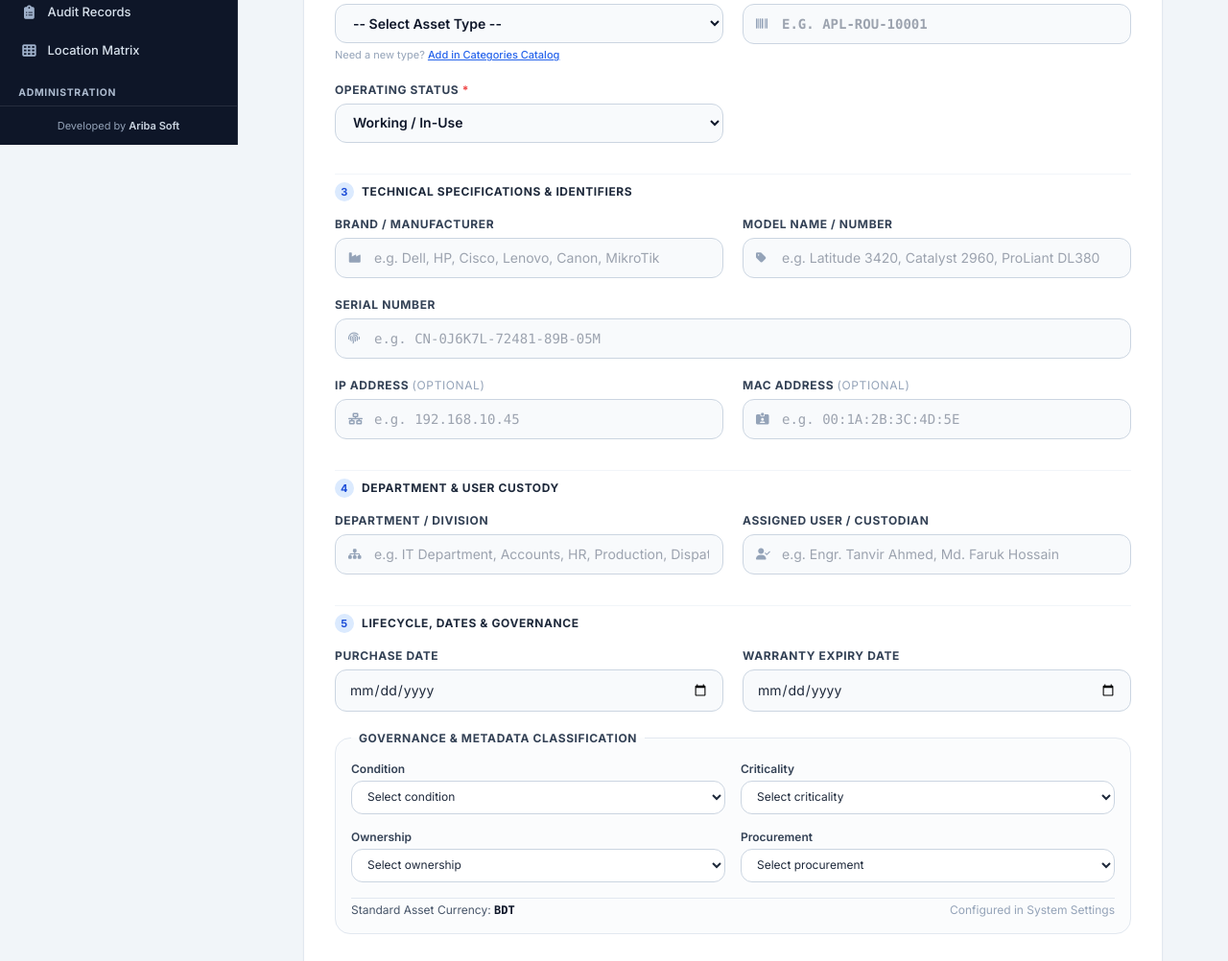
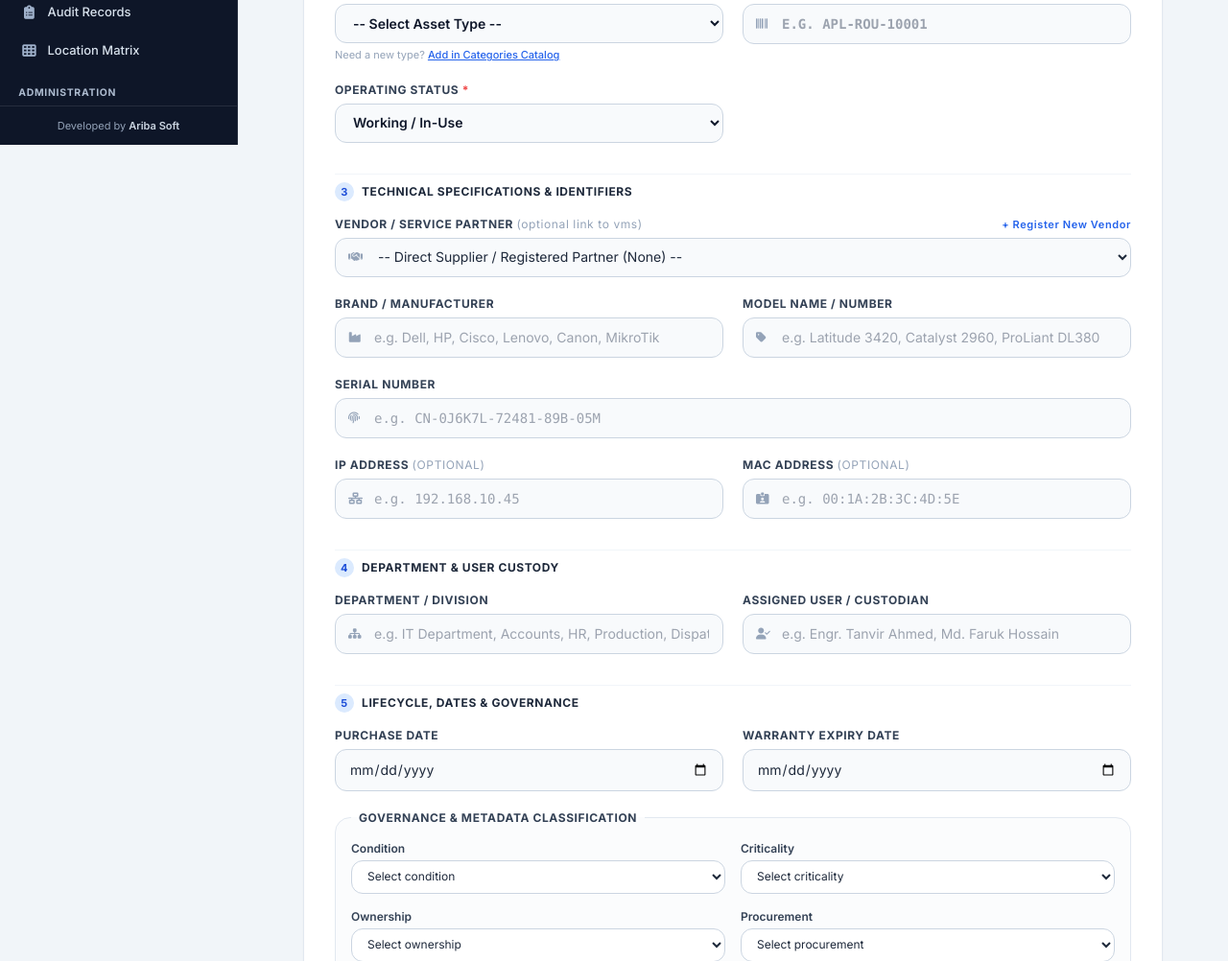
Before and after one commit to boniyeamincse/ariba-it-assets-audit, a Django app: page /assets/new/ in a window 1280 px wide. Shown: the part 649-1651 px from the top of the page at 96% size. Run offline with Django 5.2, Linux system fonts and the light colour scheme; a user stored in the database is signed in; data comes from the database, SQL or seed files in the repository; both versions use the stored data as it was after the commit; tables that the repository leaves empty hold one stand-in row (values such as "Sample post"); some libraries are stand-ins or nearby versions.

Commit message:
fix(vendors): harden VMS forms, contract expiry display, Decimal import, and integrate vendor selection in asset form & detail

```diff
--- a/apps/devices/views.py
+++ b/apps/devices/views.py
@@ -14,6 +14,7 @@ import csv
 import io
 
 from apps.devices.models import DeviceCategory, DeviceType, Asset
+from apps.vendors.models import Vendor
 from apps.locations.models import Company, Location
 from apps.accounts.access import CENTRAL_ROLES, DASHBOARD_ROUTES, role_for, roles_required, visible_locations
 from apps.common.utils import log_activity
@@ -201,6 +202,8 @@ def asset_create_or_edit_view(request, asset_id=None):
             'current_remediation': request.POST.get('remediation_plan') or getattr(asset, 'remediation_plan', 'COMPLIANT'),
             'current_seats_purchased': request.POST.get('seats_purchased') or getattr(asset, 'seats_purchased', 1),
             'current_seats_allocated': request.POST.get('seats_allocated') or getattr(asset, 'seats_allocated', 1),
+            'vendor_choices': Vendor.objects.filter(status__in=['ACTIVE', 'PREFERRED']).order_by('name'),
+            'current_vendor_ref_id': request.POST.get('vendor_ref') or (str(asset.vendor_ref_id) if asset and asset.vendor_ref_id else ''),
         }
 
     if request.method == 'POST':
@@ -308,6 +311,17 @@ def asset_create_or_edit_view(request, asset_id=None):
                 **form_context(), 'asset_tag_error': 'An issued asset tag cannot be changed.',
             }, status=400)
 
+        vendor_ref_id = request.POST.get('vendor_ref', '').strip()
+        vendor_ref = None
+        if vendor_ref_id and vendor_ref_id.isdecimal():
+            vendor_ref = Vendor.objects.filter(pk=int(vendor_ref_id)).first()
+        if not vendor_ref and vendor:
+            vendor_ref = Vendor.objects.filter(name__iexact=vendor).first()
+        elif not vendor_ref and brand:
+            vendor_ref = Vendor.objects.filter(name__iexact=brand).first()
+        if vendor_ref and not vendor:
+            vendor = vendor_ref.name
+
         try:
             is_new = asset is None
 
@@ -322,6 +336,7 @@ def asset_create_or_edit_view(request, asset_id=None):
                     model_name=model_name,
                     serial_number=serial_number,
                     vendor=vendor,
+                    vendor_ref=vendor_ref,
                     version=version,
                     license_key=license_key,
                     host_server=host_server,
@@ -358,6 +373,7 @@ def asset_create_or_edit_view(request, asset_id=None):
                 asset.model_name = model_name
                 asset.serial_number = serial_number
                 asset.vendor = vendor
+                asset.vendor_ref = vendor_ref
                 asset.version = version
                 asset.license_key = license_key
                 asset.host_server = host_server
--- a/apps/vendors/models.py
+++ b/apps/vendors/models.py
@@ -239,6 +239,8 @@ class VendorContract(TimeStampedModel):
 
     @property
     def days_until_expiry(self):
+        if not self.end_date:
+            return 0
         today = timezone.localdate() if hasattr(timezone, 'localdate') else date.today()
         return (self.end_date - today).days
 
@@ -256,6 +258,19 @@ class VendorContract(TimeStampedModel):
         elif days <= 60:
             return 'warning'
         return 'safe'
+
+    @property
+    def expiry_display_text(self):
+        days = self.days_until_expiry
+        if days < 0:
+            return f"Expired ({abs(days)} days ago)"
+        elif days == 0:
+            return "Expires today"
+        elif days == 1:
+            return "1 day left"
+        elif days <= 30:
+            return f"{days} days left"
+        return f"{days} days remaining"
 
 
 class VendorRMA(TimeStampedModel):
@@ -309,6 +324,7 @@ class VendorRMA(TimeStampedModel):
         decimal_places=2,
         default=Decimal('0.00'),
         blank=True,
+        null=True,
         verbose_name="Repair Cost (BDT)"
     )
     challan_reference = models.CharField(
--- a/templates/devices/asset_detail.html
+++ b/templates/devices/asset_detail.html
@@ -22,6 +22,11 @@
             <div><dt class="font-medium text-slate-600">Owning company</dt><dd>{% if asset.owning_company %}{{ asset.owning_company.name }}{% else %}{{ asset.location.company.name }}{% endif %}</dd></div>
             {% if asset.brand or asset.model_name %}<div><dt class="font-medium text-slate-600">Brand / model</dt><dd>{{ asset.brand|default:'' }} {{ asset.model_name|default:'' }}</dd></div>{% endif %}
             <div><dt class="font-medium text-slate-600">Compliance &amp; License</dt><dd class="font-semibold {% if asset.compliance_status == 'CRACKED_PIRATED' %}text-red-700{% elif asset.compliance_status == 'GENUINE' %}text-emerald-700{% else %}text-slate-800{% endif %}">{{ asset.get_compliance_status_display }}</dd></div>
+            {% if asset.vendor_ref %}
+            <div><dt class="font-medium text-slate-600">Vendor / Supplier</dt><dd><a href="{% url 'vendor_detail' pk=asset.vendor_ref.pk %}" class="font-bold text-blue-600 hover:underline">{{ asset.vendor_ref.name }}</a></dd></div>
+            {% elif asset.vendor %}
+            <div><dt class="font-medium text-slate-600">Vendor / Publisher</dt><dd class="font-medium text-slate-800">{{ asset.vendor }}</dd></div>
+            {% endif %}
             <div><dt class="font-medium text-slate-600">Security Risk Level</dt><dd><span class="font-bold {% if asset.risk_level in 'HIGH CRITICAL' %}text-red-700{% else %}text-slate-700{% endif %}">{{ asset.get_risk_level_display }}</span></dd></div>
             <div><dt class="font-medium text-slate-600">Remediation Plan</dt><dd>{{ asset.get_remediation_plan_display }}</dd></div>
             <div><dt class="font-medium text-slate-600">License Seats</dt><dd>{{ asset.seats_allocated }} Allocated / {{ asset.seats_purchased }} Purchased</dd></div>
@@ -30,6 +35,7 @@
             <a class="font-medium text-blue-700 underline" href="{% url 'asset_list' %}">Asset inventory</a>
             {% if not asset.retired_at %}
             <a class="font-medium text-blue-700 underline" href="{% url 'asset_edit' asset.pk %}">Edit asset</a>
+            <a class="font-medium text-amber-700 underline" href="{% url 'rma_create' %}?asset={{ asset.pk }}{% if asset.vendor_ref %}&vendor={{ asset.vendor_ref.pk }}{% endif %}">Log RMA Claim</a>
             <a class="font-medium text-red-700 underline" href="{% url 'asset_retire' asset.pk %}">Retire asset</a>
             {% endif %}
         </div>
--- a/templates/devices/asset_form.html
+++ b/templates/devices/asset_form.html
@@ -182,6 +182,27 @@
                 </h4>
 
                 <div class="grid grid-cols-1 md:grid-cols-2 gap-5">
+                    <!-- Registered Vendor (VMS Integration) -->
+                    {% if vendor_choices %}
+                    <div class="md:col-span-2">
+                        <label for="id_vendor_ref" class="block text-xs font-bold text-slate-700 uppercase tracking-wider mb-1.5 flex items-center justify-between">
+                            <span>Vendor / Service Partner <span class="text-slate-400 font-normal lowercase">(optional link to VMS)</span></span>
+                            <a href="{% url 'vendor_create' %}" target="_blank" class="text-blue-600 hover:underline normal-case text-[11px] font-semibold">+ Register New Vendor</a>
+                        </label>
+                        <div class="relative">
+                            <span class="absolute inset-y-0 left-0 flex items-center pl-3.5 text-slate-400">
+                                <i class="fa-solid fa-handshake text-xs"></i>
+                            </span>
+                            <select name="vendor_ref" id="id_vendor_ref" class="w-full pl-10 pr-3.5 py-2.5 bg-slate-50 border border-slate-300 rounded-xl text-sm text-slate-800 focus:bg-white focus:ring-2 focus:ring-blue-500 focus:outline-none transition">
+                                <option value="">-- Direct Supplier / Registered Partner (None) --</option>
+                                {% for v in vendor_choices %}
+                                <option value="{{ v.id }}" {% if current_vendor_ref_id == v.id|stringformat:"s" %}selected{% endif %}>{{ v.name }} ({{ v.vendor_code }}) - {{ v.get_category_display }}</option>
+                                {% endfor %}
+                            </select>
+                        </div>
+                    </div>
+                    {% endif %}
+
                     <!-- Brand / Vendor -->
                     <div>
                         <label for="id_brand" class="block text-xs font-bold text-slate-700 uppercase tracking-wider mb-1.5">
--- a/templates/vendors/contract_detail.html
+++ b/templates/vendors/contract_detail.html
@@ -75,7 +75,7 @@
                 <div class="flex justify-between pt-2 border-t border-slate-100">
                     <span class="text-slate-500">Days Remaining:</span>
                     <span class="font-bold {% if contract.is_expired %}text-rose-600{% elif contract.days_until_expiry <= 30 %}text-amber-600{% else %}text-emerald-600{% endif %}">
-                        {% if contract.is_expired %}Expired ({{ contract.days_until_expiry|stringformat:"+d" }}d){% else %}{{ contract.days_until_expiry }} Days{% endif %}
+                        {{ contract.expiry_display_text }}
                     </span>
                 </div>
             </div>
--- a/templates/vendors/contract_list.html
+++ b/templates/vendors/contract_list.html
@@ -116,11 +116,11 @@
                             <div class="text-slate-800 font-mono text-[11px]">{{ c.start_date|date:"d M Y" }} &rarr; {{ c.end_date|date:"d M Y" }}</div>
                             <div class="text-[10px] mt-0.5">
                                 {% if c.is_expired %}
-                                <span class="text-rose-600 font-bold">Expired ({{ c.days_until_expiry|stringformat:"+d" }} days)</span>
+                                <span class="text-rose-600 font-bold">{{ c.expiry_display_text }}</span>
                                 {% elif c.days_until_expiry <= 30 %}
-                                <span class="text-amber-600 font-bold">{{ c.days_until_expiry }} days left</span>
+                                <span class="text-amber-600 font-bold">{{ c.expiry_display_text }}</span>
                                 {% else %}
-                                <span class="text-emerald-600 font-medium">{{ c.days_until_expiry }} days remaining</span>
+                                <span class="text-emerald-600 font-medium">{{ c.expiry_display_text }}</span>
                                 {% endif %}
                             </div>
                         </td>
--- a/templates/vendors/vendor_detail.html
+++ b/templates/vendors/vendor_detail.html
@@ -254,7 +254,7 @@
                                 <td class="py-2.5 px-3 text-[11px] text-slate-600">
                                     {{ c.start_date|date:"d M Y" }} &rarr; {{ c.end_date|date:"d M Y" }}
                                     <span class="block text-[10px] {% if c.is_expired %}text-rose-600 font-bold{% elif c.days_until_expiry <= 30 %}text-amber-600 font-bold{% else %}text-emerald-600{% endif %}">
-                                        {% if c.is_expired %}Expired ({{ c.days_until_expiry|stringformat:"+d" }}d){% else %}{{ c.days_until_expiry }} days remaining{% endif %}
+                                        {{ c.expiry_display_text }}
                                     </span>
                                 </td>
                                 <td class="py-2.5 px-3">
```
Also changed, not shown: apps/vendors/forms.py (+9 -0 lines), apps/vendors/migrations/0003_alter_vendorrma_repair_cost.py (added), db.sqlite3.
